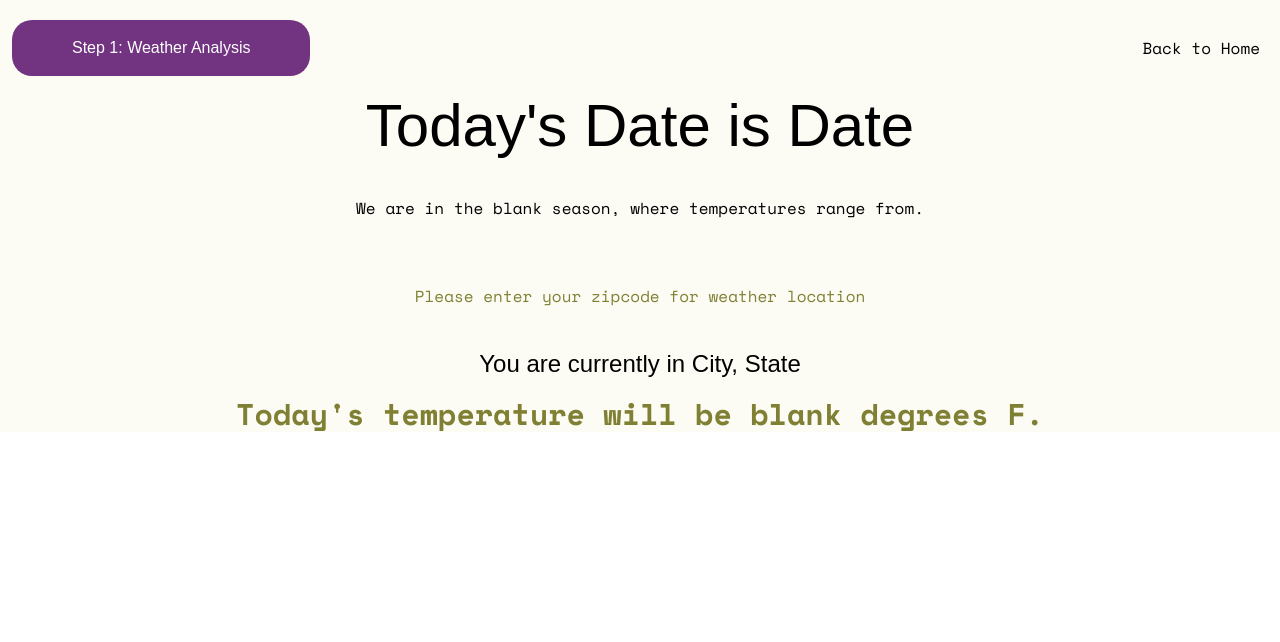
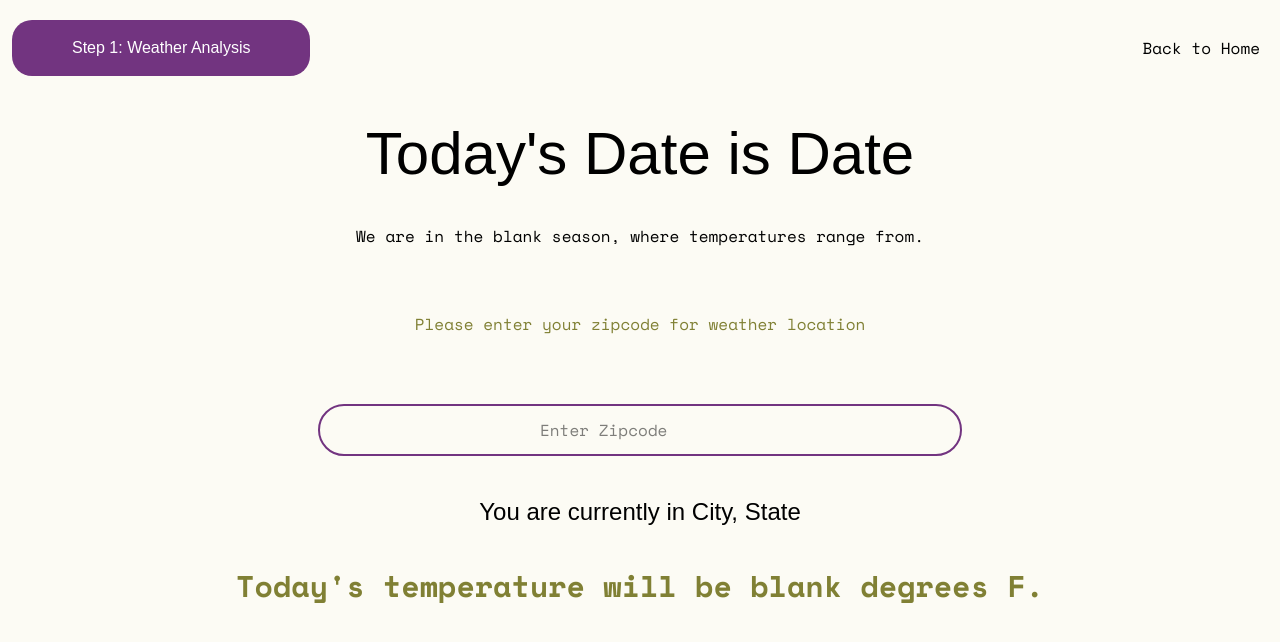
Before and after one commit to AmiJoba22/The-SmartStyle-Closet, a React (Vite) app: page /weather in a window 1280 px wide. Shown: the top 642 px of the page. Built offline with nearby package versions, Linux system fonts and the light colour scheme; a web font is replaced by a local one.

Commit message:
input box for zipcode

```diff
--- a/src/components/WeatherCard.tsx
+++ b/src/components/WeatherCard.tsx
@@ -25,7 +25,7 @@ return (
 
     </div>
 
-    <div className='weathercard-headings flex flex-col items-center '>
+    <div className='weathercard-headings flex flex-col items-center py-7'>
         <h1 className='text-6xl font-dot'>
             Today's Date is Date
         </h1>
@@ -36,14 +36,17 @@ return (
         <p className='text-[#808034]'> Please enter your zipcode for weather location </p>
     </div>
 
-    <div className='zipcode-input'>
+    <div className='zipcode-input flex flex-col items-center py-10'>
 
     <input
+    type='text'
+    placeholder='Enter Zipcode'
+    className=' rounded-4xl py-3 px-55 border-2 border-[#723480] hover:border-[#723480] active:border-[#723480] transition-colors'
 
 
     />
 
-        <p className='text-2xl font-dot flex flex-col items-center py-4'>
+        <p className='text-2xl font-dot flex flex-col items-center py-10'>
             You are currently in City, State
         </p>
 
--- a/src/main.tsx
+++ b/src/main.tsx
@@ -8,7 +8,7 @@ import App from './App.tsx'
 
 ReactDOM.createRoot(document.getElementById('root')!).render(
   <React.StrictMode>
-    <BrowserRouter> {/* 👈 THIS Wrapper is what fixes your console error! */}
+    <BrowserRouter>
       <App />
     </BrowserRouter>
   </React.StrictMode>,
```
